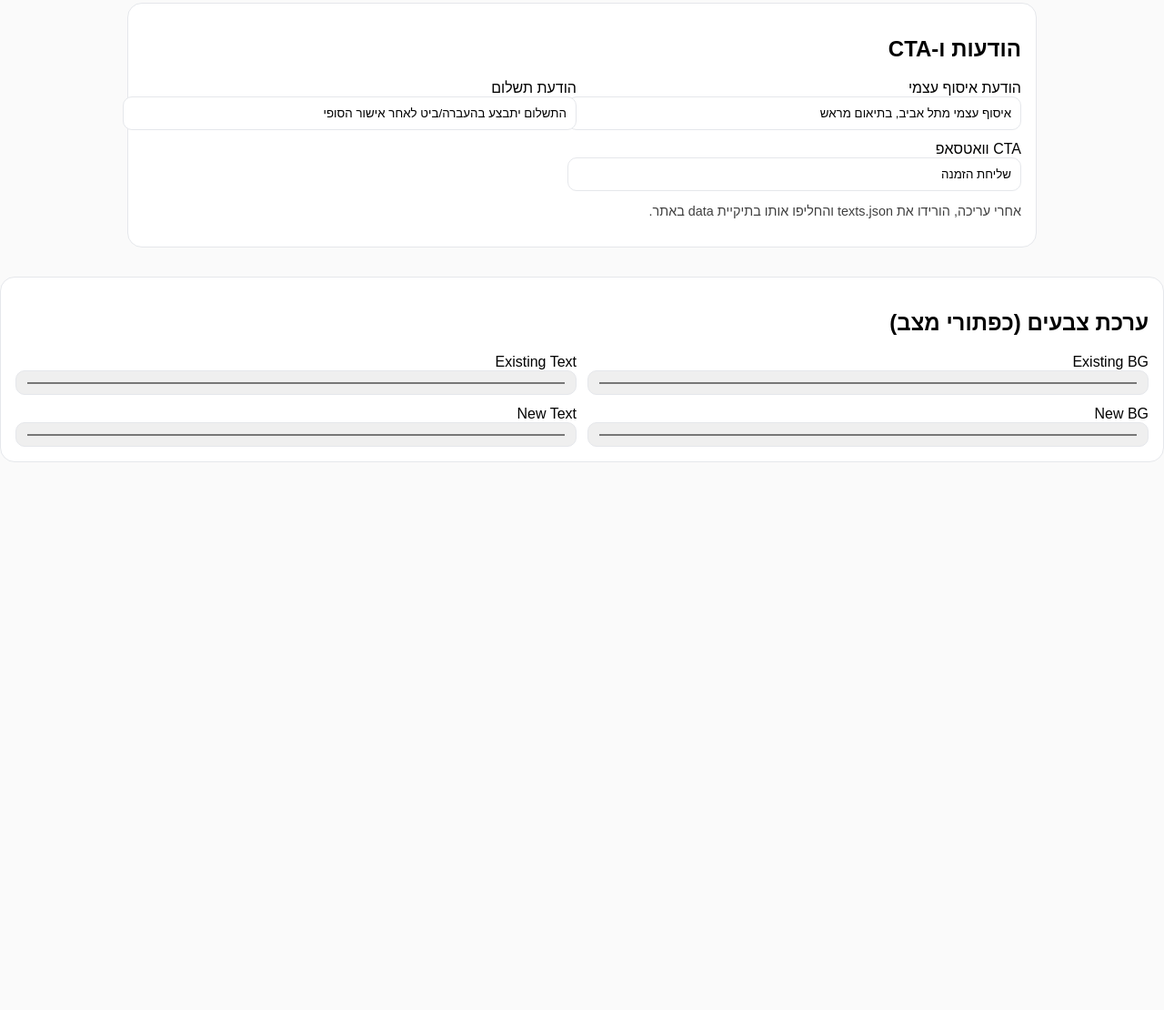
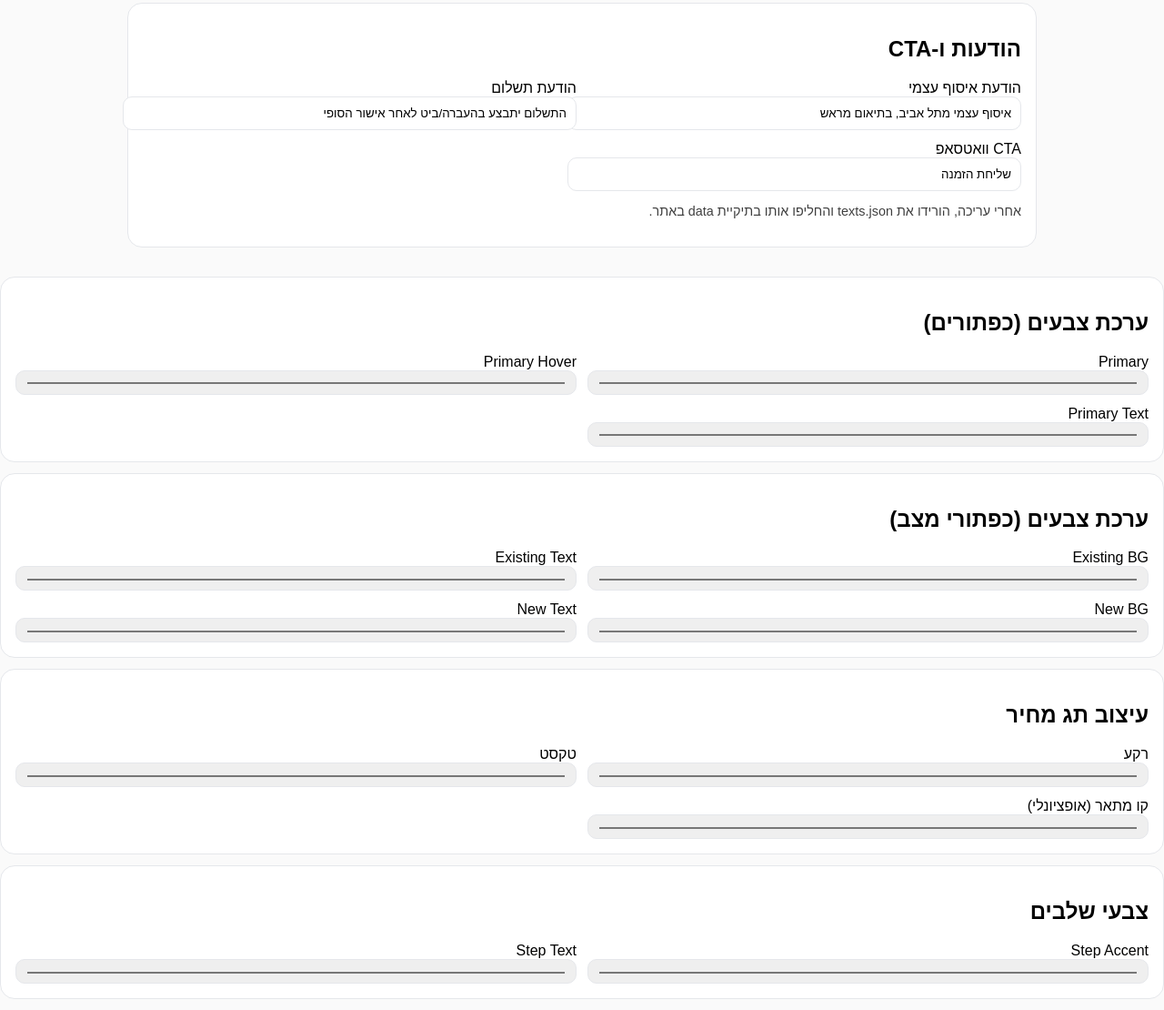
Before and after one commit to benberner/Madpeset, a plain HTML site: page text-admin.html in a window 1280 px wide. Shown: the part 3409-4519 px from the top of the page at 91% size. Before the commit the page ends 3929 px from the top, so only its background shows below. Drawn offline with Linux system fonts and the light colour scheme; a web font is replaced by a local one.

Commit message:
Add files via upload
701

```diff
--- a/style.css
+++ b/style.css
@@ -375,27 +375,5 @@ input[type="file"]::file-selector-button{font-family: 'Alef', Arial, Helvetica,
 
 .model-preview{background:#fff;border:1px solid #e5e7eb;border-radius:16px;padding:12px}
 
-
-/* === Theme variables for main mode buttons === */
-:root {
-  --btn-mode-existing: #bbf7d0;
-  --btn-mode-existing-text: #064e3b;
-  --btn-mode-new: #bae6fd;
-  --btn-mode-new-text: #1e3a8a;
-}
-
-#chooseExisting.mode-option {
-  background-color: var(--btn-mode-existing) !important;
-  color: var(--btn-mode-existing-text) !important;
-}
-#chooseExisting.mode-option.active {
-  border: 2px solid var(--btn-mode-existing-text) !important;
-}
-
-#createNew.mode-option {
-  background-color: var(--btn-mode-new) !important;
-  color: var(--btn-mode-new-text) !important;
-}
-#createNew.mode-option.active {
-  border: 2px solid var(--btn-mode-new-text) !important;
-}
+/* Utility */
+.hidden{display:none !important;}
--- a/text-admin.html
+++ b/text-admin.html
@@ -174,6 +174,19 @@
 
 </div>
 <script src="text-admin.js"></script>
+</body>
+</html>
+
+
+  <section class="card">
+    <h2>ערכת צבעים (כפתורים)</h2>
+    <div class="grid">
+      <div><label>Primary</label><input id="themePrimary" type="color" value="#25d366"></div>
+      <div><label>Primary Hover</label><input id="themePrimaryHover" type="color" value="#1ebe5d"></div>
+      <div><label>Primary Text</label><input id="themePrimaryText" type="color" value="#ffffff"></div>
+    </div>
+  </section>
+
 
   <section class="card">
     <h2>ערכת צבעים (כפתורי מצב)</h2>
@@ -184,5 +197,22 @@
       <div><label>New Text</label><input id="themeModeNewText" type="color" value="#1e3a8a"></div>
     </div>
   </section>
-</body>
-</html>
+
+
+  <section class="card">
+    <h2>עיצוב תג מחיר</h2>
+    <div class="grid">
+      <div><label>רקע</label><input id="themePriceBg" type="color" value="#111827"></div>
+      <div><label>טקסט</label><input id="themePriceText" type="color" value="#ffffff"></div>
+      <div><label>קו מתאר (אופציונלי)</label><input id="themePriceBorder" type="color" value="#111827"></div>
+    </div>
+  </section>
+
+
+  <section class="card">
+    <h2>צבעי שלבים</h2>
+    <div class="grid">
+      <div><label>Step Accent</label><input id="themeStepAccent" type="color" value="#22c55e"></div>
+      <div><label>Step Text</label><input id="themeStepAccentText" type="color" value="#0f172a"></div>
+    </div>
+  </section>
```
Also changed, not shown: index.html (+2 -3 lines), script.js (+29 -0 lines).
